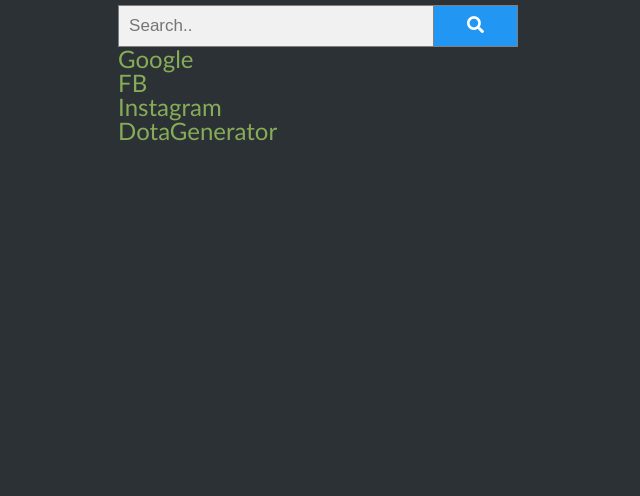
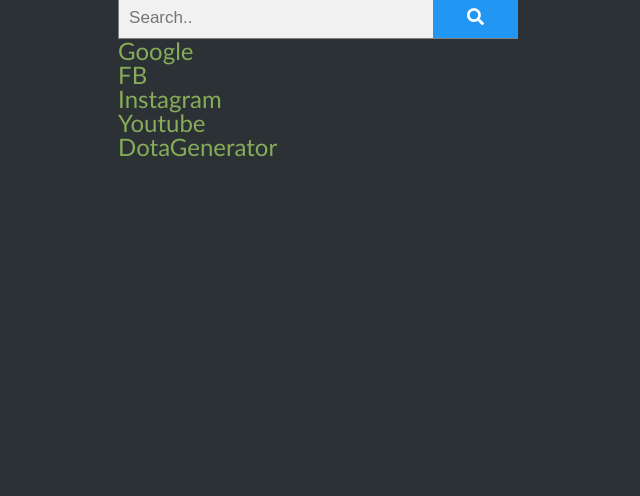
Before and after one commit to nbarateli/SteamHome, a plain HTML site: page docs/index.html in a window 1280 px wide. Shown: the part 304-800 px from the top of the page, without its empty margins (312-952 px from the left). Drawn offline with Linux system fonts and the light colour scheme.

Commit message:
updated links

```diff
--- /dev/null
+++ b/docs/data/links.json
@@ -0,0 +1,27 @@
+[
+  {
+    "link": "https://google.com",
+    "title": "Google",
+    "target": "_parent"
+  },
+  {
+    "link": "https://fb.com/messages",
+    "title": "FB",
+    "target": "_self"
+  },
+  {
+    "link": "https://instagram.com",
+    "title": "Instagram",
+    "target": "_self"
+  },
+  {
+    "link": "https://youtu.be",
+    "title": "Youtube",
+    "target": "_top"
+  },
+  {
+    "link": "https://nbarateli.github.io/DotaGenerator",
+    "title": "DotaGenerator",
+    "target": "_top"
+  }
+]
--- a/docs/index.html
+++ b/docs/index.html
@@ -30,11 +30,10 @@
                 <button type="submit"><i class="fas fa-search"></i></button>
 
             </form>
-            <a data-key="g" href="https://google.com" target="_parent">Google</a>
         </div>
-        <a data-key="f" href="https://fb.com/messages" id="fb" target="_self">FB</a>
-        <a data-key="i" href="https://instagram.com" id="insta" target="_self">Instagram</a>
-        <a data-key="d" href="https://nbarateli.github.io/DotaGenerator" id="dota" target="_top">DotaGenerator</a>
+        <ul class="links" id="lnks">
+
+        </ul>
     </div>
 </div>
 </body>
--- a/docs/script/main.js
+++ b/docs/script/main.js
@@ -1,14 +1,14 @@
-let KEY_MAP = {};
+function fetchLinks() {
+    fetch("/data/links.json").then((j) =>
+        j.json().then(displayLinks))
+}
 
-function ready() {
-    showTime();
-    let items = document.getElementsByTagName('a');
-    foreach(items, a => {
-        if (a.hasAttribute('data-key'))
-            KEY_MAP[a.getAttribute('data-key')] = {
-                key: a.getAttribute('data-key'),
-                href: a.getAttribute('href')
-            };
+function displayLinks(links) {
+    let list = document.getElementById("lnks")
+    foreach(links, (link) => {
+        let item = document.createElement('li')
+        item.innerHTML = `<a href="${link.link}" target="${link.target}">${link.title}</a>`
+        list.appendChild(item)
     })
 
 }
@@ -17,6 +17,11 @@ function foreach(items, fn) {
     for (let i = 0; i < items.length; i++) {
         fn(items[i]);
     }
+}
+
+function ready() {
+    showTime();
+    fetchLinks()
 }
 
 function showTime() {
--- a/docs/styles/main.css
+++ b/docs/styles/main.css
@@ -60,7 +60,9 @@ a {
 
 .content {
     display: grid;
-  grid-template-areas: '. search .' '. fb .' '. insta .' '. dota .';
+    grid-template-rows: auto auto;
+    grid-template-areas: '. . .'
+    '. search .' '. lst .';
 }
 
 #search {
@@ -71,16 +73,9 @@ a {
     display: block;
 }
 
-#fb {
-  grid-area: fb;
-}
 
-#insta {
-  grid-area: insta;
-}
-
-#dota {
-  grid-area: dota;
+.links {
+    grid-area: lst;
 }
 
 .empty {
```
Lines whose indentation alone changed are shown as unchanged.
